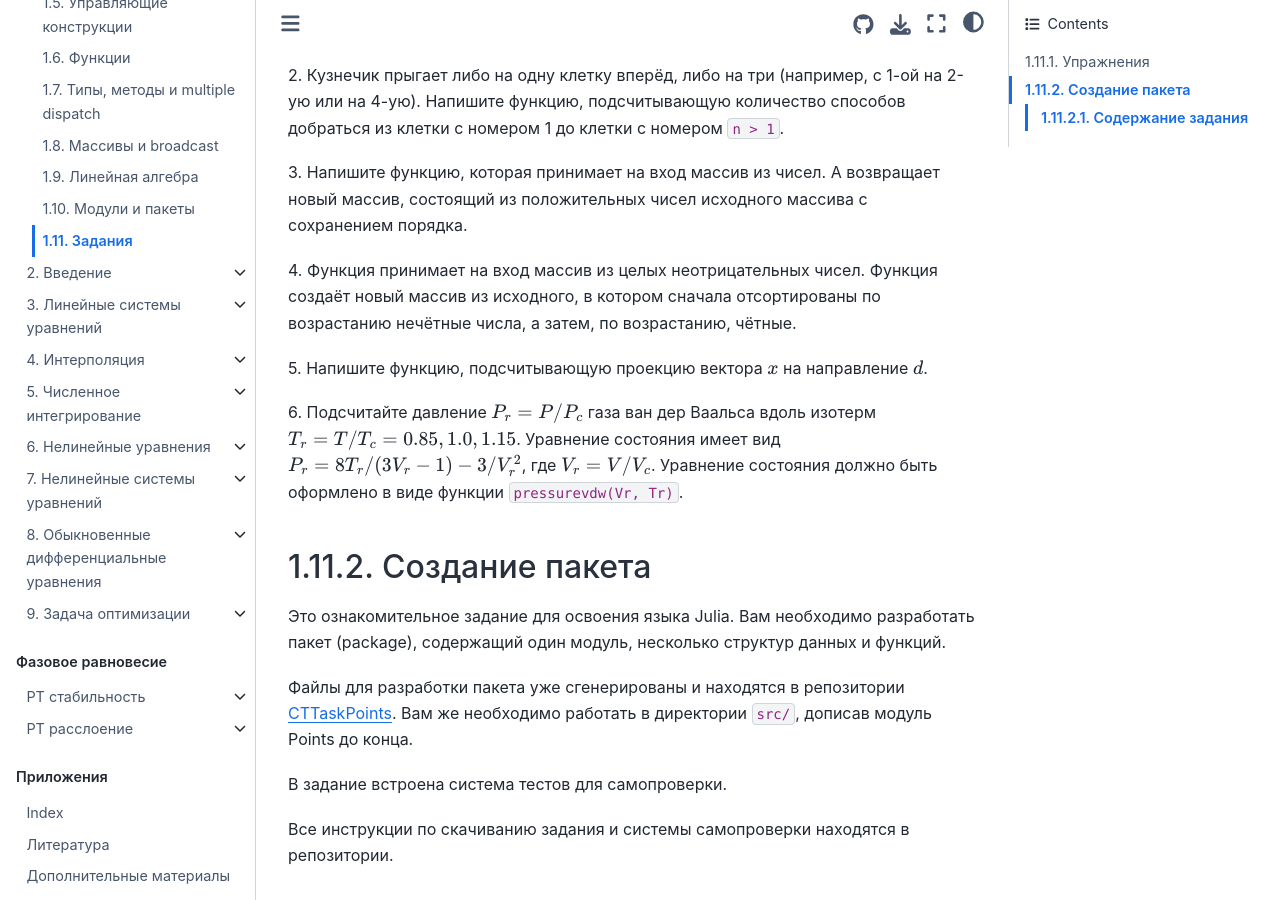
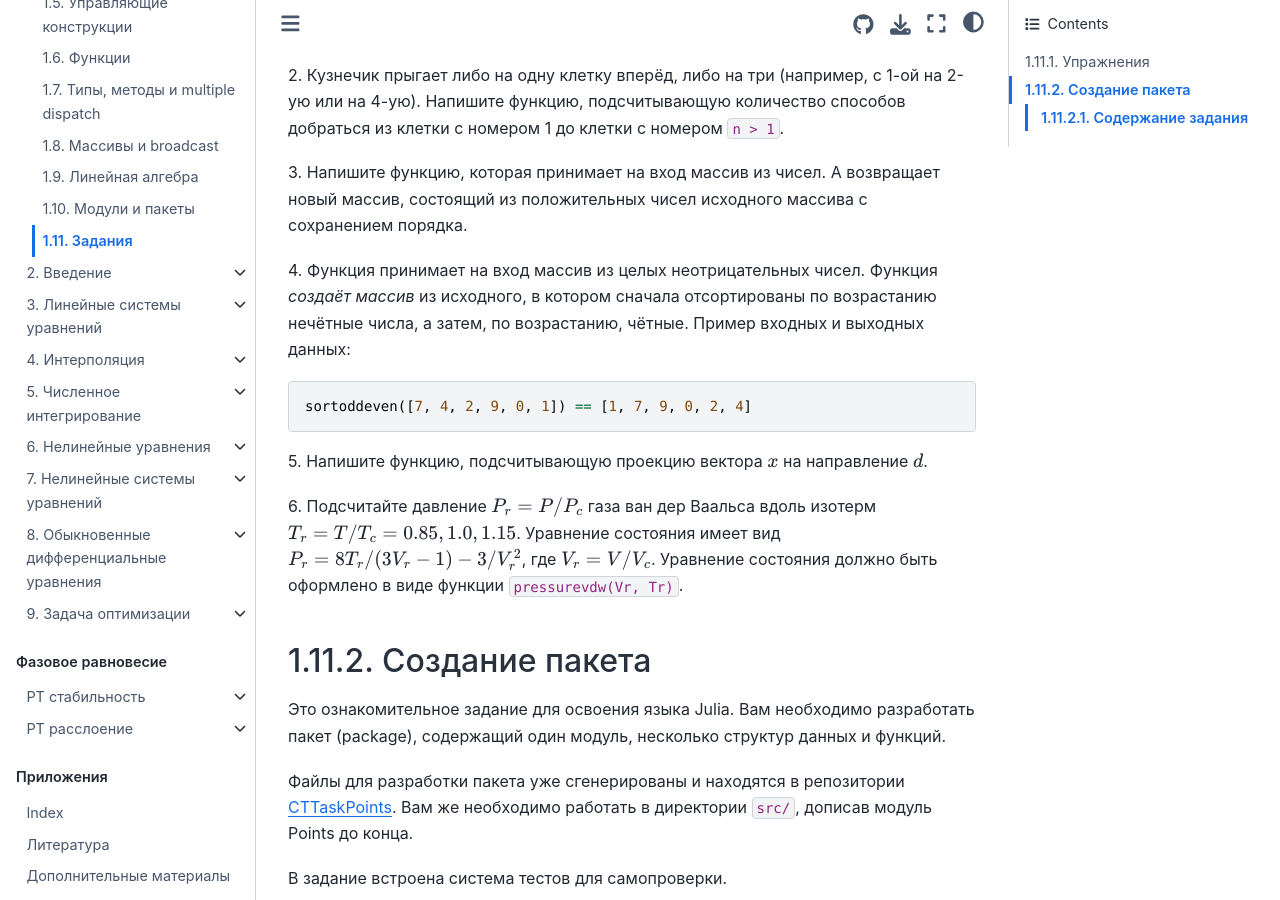
Before and after one commit to stepanzh/computational_thermodynamics, a Jupyter Book: the page built from book/julia/ex.md, in a window 1280 px wide and 900 px high, scrolled down 452 px. Built offline with Jupyter Book 1.0.4 settings and Sphinx 7.4.7 and the Sphinx Book theme 1.1.4, drawn with Linux system fonts in a browser that asks for light colours.

Commit message:
feat: пример для упражнения 4 (julia - ex)
Closes #44

````diff
--- a/book/julia/ex.md
+++ b/book/julia/ex.md
@@ -29,7 +29,12 @@
 
 4\.
 Функция принимает на вход массив из целых неотрицательных чисел.
-Функция создаёт новый массив из исходного, в котором сначала отсортированы по возрастанию нечётные числа, а затем, по возрастанию, чётные.
+Функция _создаёт массив_ из исходного, в котором сначала отсортированы по возрастанию нечётные числа, а затем, по возрастанию, чётные.
+Пример входных и выходных данных:
+
+```julia
+sortoddeven([7, 4, 2, 9, 0, 1]) == [1, 7, 9, 0, 2, 4]
+```
 
 5\.
 Напишите функцию, подсчитывающую проекцию вектора $x$ на направление $d$.
````
